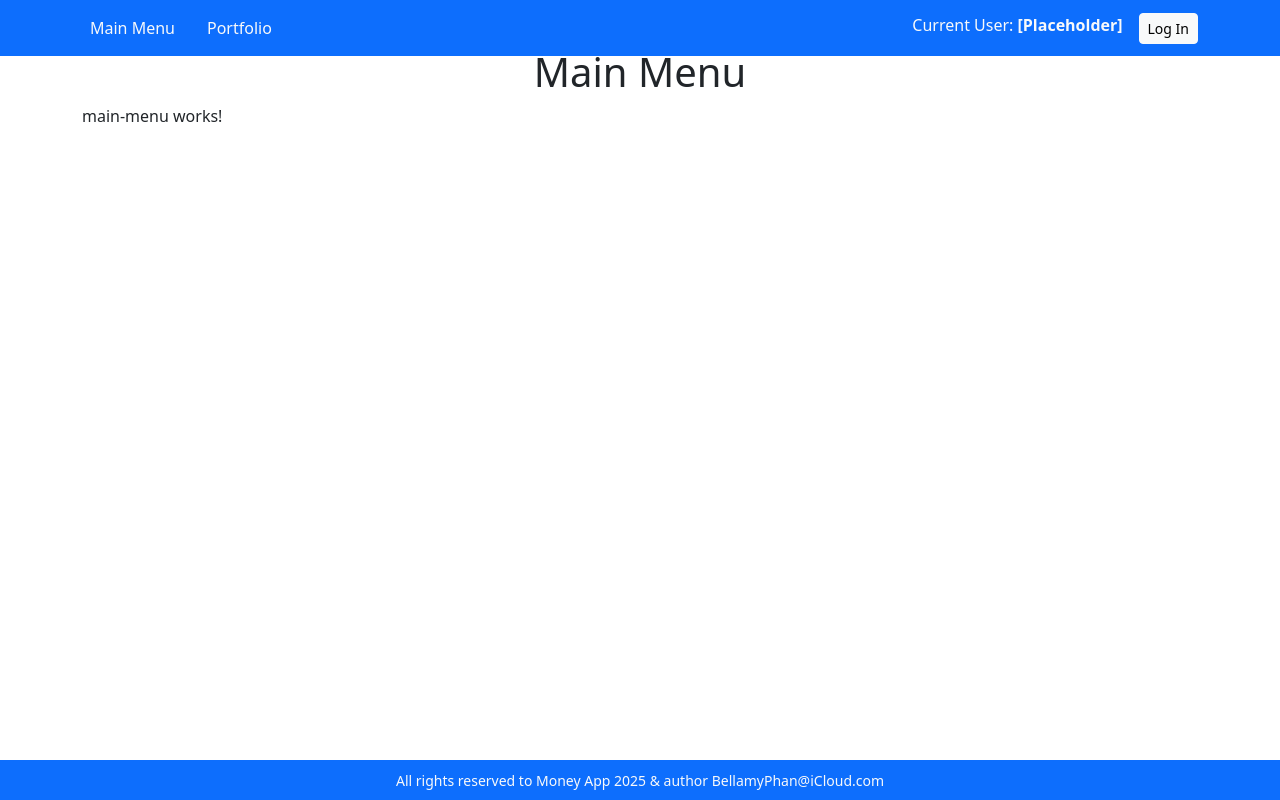
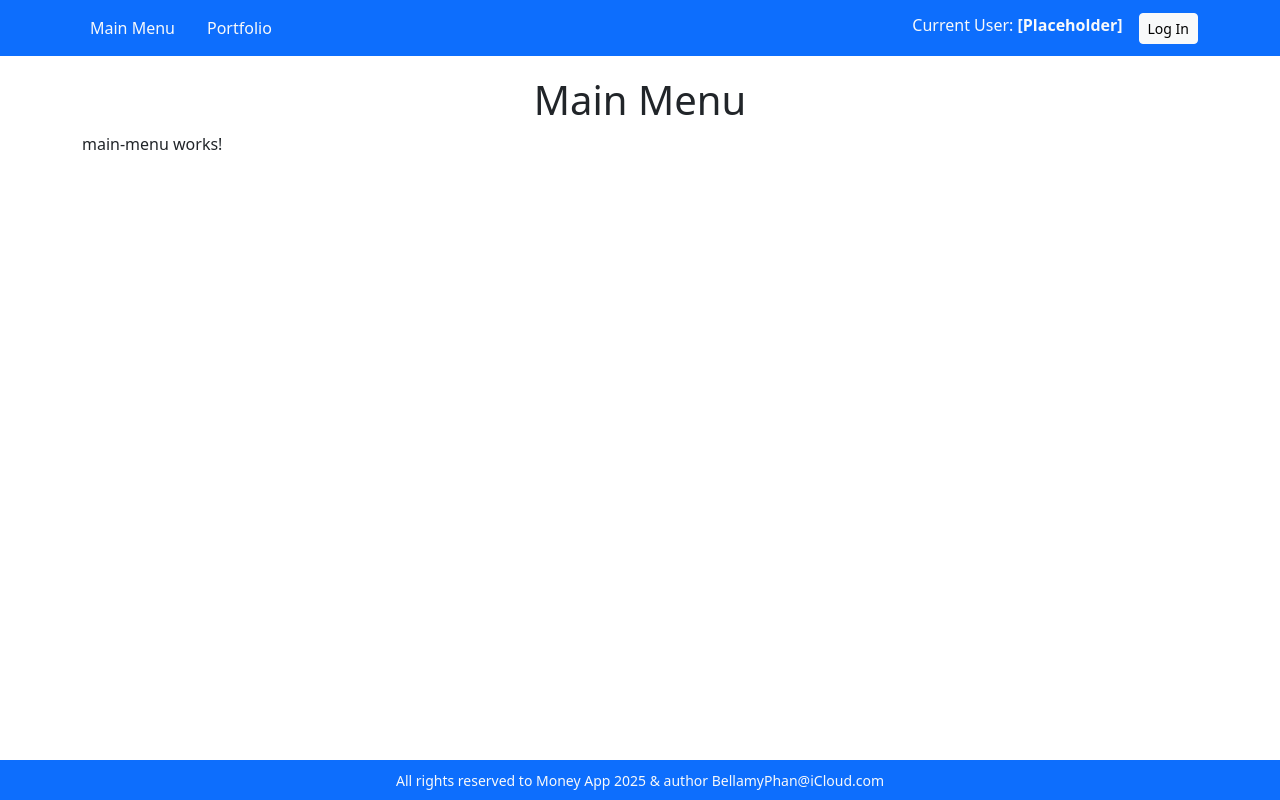
Before and after one commit to bellamyphan/bellamy-web-app, an Angular app in the folder angular-frontend/: page /main-menu in a window 1280 px wide. Built offline with nearby package versions, Linux system fonts and the light colour scheme.

Commit message:
fix: adjust content-wrapper padding for improved layout

```diff
--- a/angular-frontend/src/app/app.component.html
+++ b/angular-frontend/src/app/app.component.html
@@ -22,7 +22,7 @@
   </div>
 </nav>
 
-<div class="content-wrapper mt-5 mb-5">
+<div class="content-wrapper mt-5 pt-1 mb-5">
   <div class="container mt-4">
     <router-outlet></router-outlet>
   </div>
```
